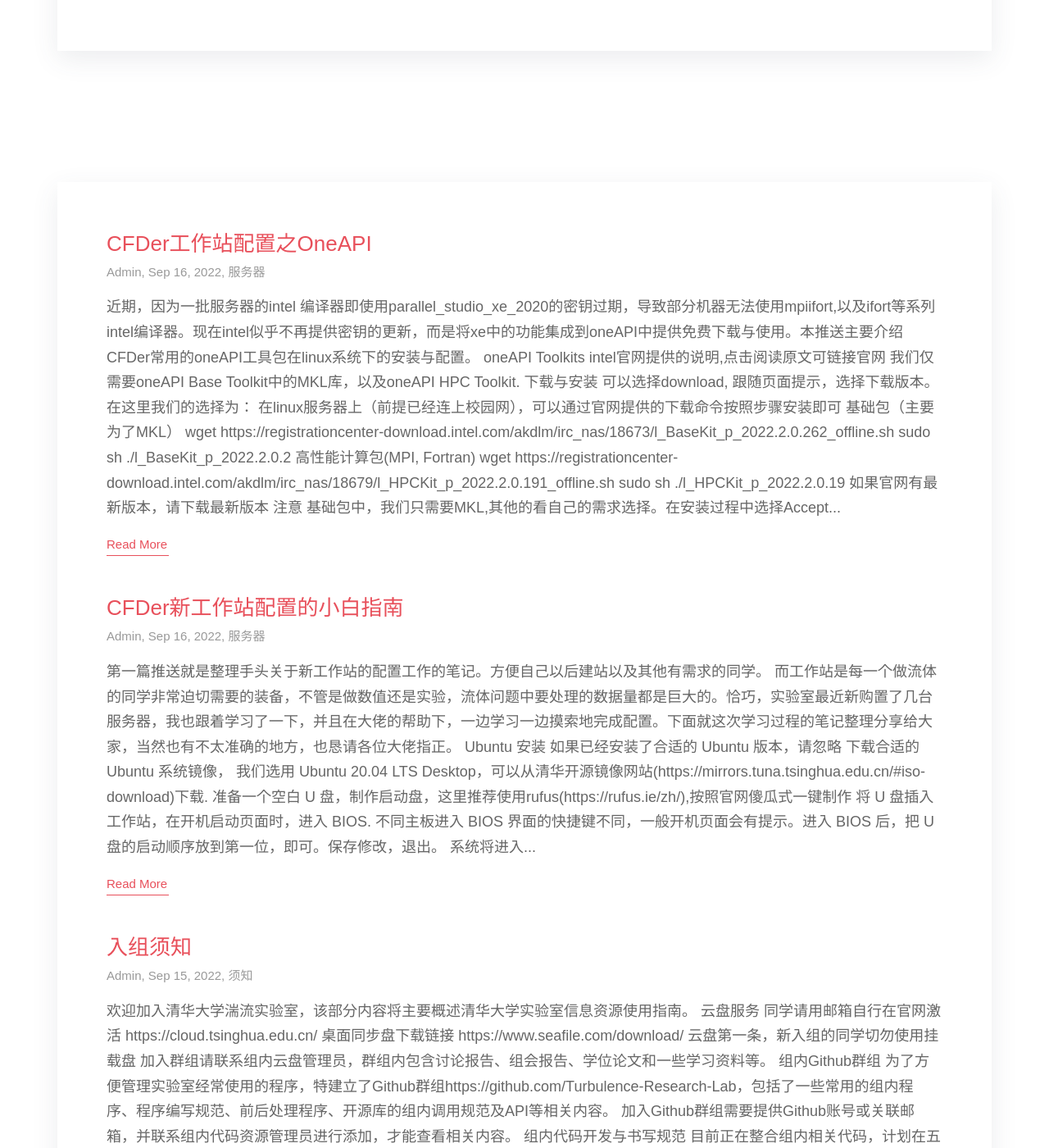
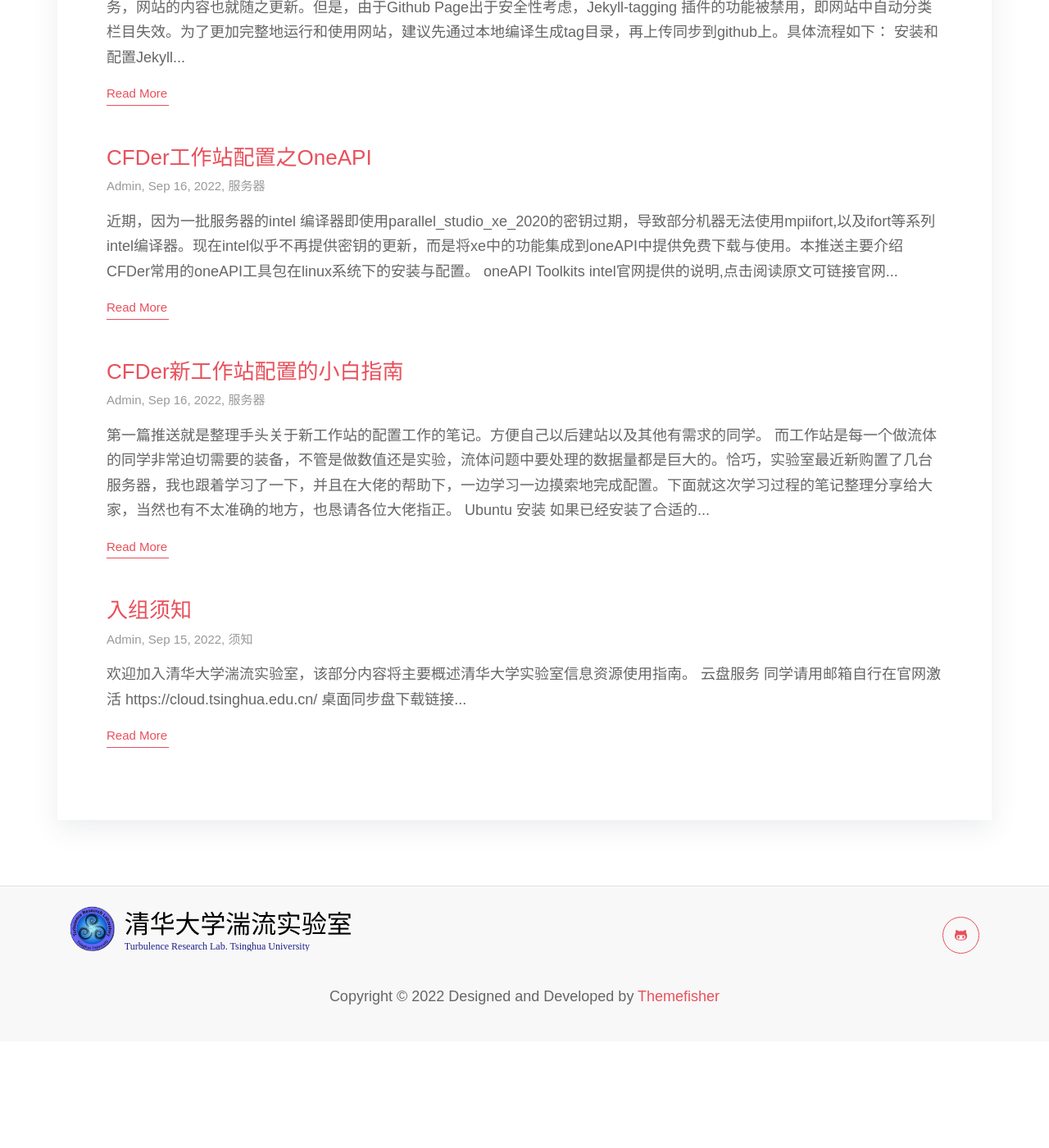
Before and after one commit to Turbulence-Research-Lab/Info, a Jekyll site: the page built from index.html, in a window 1280 px wide and 1400 px high, scrolled down 1345 px. Shown: the whole window at 82% size. Built offline with Jekyll 4.4.1, drawn with Linux system fonts in a browser that asks for light colours; some web fonts are replaced; the list of posts is cut into pages by our own code; after the commit the page ends 2615 px from its top, so only the background shows below that; some of the changed text lies outside the part shown.

Commit message:
修改首页post显示长度，添加新post

````diff
--- a/_data/parameters.yml
+++ b/_data/parameters.yml
@@ -13,6 +13,8 @@ menu:
         url : "/info/tag/须知"
       - name : 服务器
         url : "/info/tag/服务器"
+      - name : 网站管理
+        url : "/info/tag/网站管理"
 
   ##########################
 
--- a/_includes/post.html
+++ b/_includes/post.html
@@ -10,6 +10,6 @@
     {% endfor %}
     {% endif %}
   </div>
-  <p>{% assign curlyend = '}' %}{{ post.content | markdownify | strip_html | replace: "{% include JB/setup %", "" | replace: curlyend, "" | truncatewords: 30 }}</p>
+  <p>{% assign curlyend = '}' %}{{ post.content | markdownify | strip_html | replace: "{% include JB/setup %", "" | replace: curlyend, "" | truncatewords: 5 }}</p>
   <a href="{{ post.url | relative_url }}" class="btn btn-sm btn-transparent pl-0">read more</a>
 </article>
--- /dev/null
+++ b/_posts/2022-10-21-update-website.md
@@ -0,0 +1,55 @@
+---
+title:  "如何在信息门户上添加新内容"
+# image : "/assets/images/post/post-1.jpg"
+author: "Admin"
+date: 2022-10-21 11:12:58 +0600
+description : "配置新工作站"
+tags: [网站管理]
+---
+
+本网站采用Github Page自带的Jekyll服务。理论上可以直接在本网站[代码仓库](https://github.com/Turbulence-Research-Lab/info)中进行文件添加或者修改，待网站自动执行Jekyll服务，网站的内容也就随之更新。但是，由于Github Page出于安全性考虑，Jekyll-tagging 插件的功能被禁用，即网站中自动分类栏目失效。为了更加完整地运行和使用网站，建议先通过本地编译生成tag目录，再上传同步到github上。具体流程如下：
+
+## 安装和配置Jekyll
+
+可参考Jekyll官网下载和配置， [Jekyll中文官网](https://www.jekyll.com.cn/)
+
+### Ubuntu
+1. 在terminal中输入
+```bash
+sudo apt-get install ruby-full build-essential zlib1g-dev
+```
+2. 在~/.bashrc中添加gem的安装路径。
+可在terminal中输入：
+```
+echo '# Install Ruby Gems to ~/gems' >> ~/.bashrc
+echo 'export GEM_HOME="$HOME/gems"' >> ~/.bashrc
+echo 'export PATH="$HOME/gems/bin:$PATH"' >> ~/.bashrc
+source ~/.bashrc
+```
+3. 利用gem安装Jekyll:
+
+```
+gem install jekyll bundler
+```
+
+### Windows
+建议使用WSL子系统，WSL配置过程见[ubuntu子系统配置](https://zhuanlan.zhihu.com/p/76032647)，Jekyll安装和配置过程如上节。
+
+## 从Github上同步仓库到本地
+1. 从github远程仓库下载
+```
+git clone https://github.com/Turbulence-Research-Lab/info.git
+```
+如果网络不好，可用ssh下载，但需要自行配置ssh
+```
+git clone git@github.com:Turbulence-Research-Lab/info.git
+```
+2. 进入info目录
+```
+cd info
+```
+3. 运行
+```
+bundle exec jekyll serve
+```
+4. 在浏览器中查看[http://127.0.0.1:5555/info](http://127.0.0.1:5555/info)即可。
--- a/index.html
+++ b/index.html
@@ -27,6 +27,7 @@ layout: default
     <div class="row">
       <div class="col-lg-12 mx-auto px-0">
         <div class="bg-white shadow block">
+          <h5>置顶内容</h5>
           {% for post in paginator.posts %}
           {% if post.title == "入组须知" %}
           {% include post.html %}
--- a/tag/服务器/index.html
+++ /dev/null
@@ -1,183 +0,0 @@
-<!DOCTYPE html>
-<html lang="en-US">
-<head>
-  <meta charset="utf-8">
-  <title>清华大学湍流实验室信息门户</title>
-
-  <meta name="viewport" content="width=device-width, initial-scale=1, maximum-scale=1">
-  <meta name="description" content="Write an awesome description for your new site here. You can edit this line in _config.yml. It will appear in your document head meta (for Google search results) and in your feed.xml site description.">
-
-
-
-
-  <link rel="stylesheet" href="/info/assets/plugins/bootstrap/bootstrap.min.css">
-
-  <link rel="stylesheet" href="/info/assets/plugins/themify-icons/themify-icons.css">
-
-
-  <!-- Main Stylesheet -->
-  <link href="/info/assets/scss/style.css" rel="stylesheet">
-
-  <!--Favicon-->
-  <link rel="shortcut icon" href="/info/assets/images/favicon.png " type="image/x-icon">
-  <link rel="icon" href="/info/assets/images/favicon.png " type="image/x-icon">
-
-  <!-- google-analytics -->
-
-
-</head>
-
-<body>
-
-	<!-- navigation -->
-<header class="fixed-top navigation">
-  <div class="container">
-    <!-- navbar -->
-    <nav class="navbar navbar-expand-lg navbar-light bg-transparent">
-      <a class="navbar-brand" href="/info"><img class="img-fluid" src="/info/assets/images/logo.svg" alt="清华大学湍流实验室信息门户"></a>
-      <button class="navbar-toggler border-0" type="button" data-toggle="collapse" data-target="#navigation">
-        <i class="ti-menu h3"></i>
-      </button>
-
-      <div class="collapse navbar-collapse text-center" id="navigation">
-        <ul class="navbar-nav ml-auto">
-
-
-
-            <li class="nav-item">
-              <a class="nav-link" href="/info/">首页</a>
-            </li>
-
-
-
-
-            <li class="nav-item">
-              <a class="nav-link" href="/info/tools.html">工具</a>
-            </li>
-
-
-
-            <li class="nav-item dropdown">
-              <a class="nav-link dropdown-toggle" href="#" id="navbarDropdown"
-                role="button" data-toggle="dropdown" aria-haspopup="true" aria-expanded="false">
-                分类
-              </a>
-              <div class="dropdown-menu" aria-labelledby="navbarDropdown">
-
-                <a class="dropdown-item" href="/info/tag/须知">须知</a>
-
-                <a class="dropdown-item" href="/info/tag/服务器">服务器</a>
-
-              </div>
-            </li>
-
-
-        </ul>
-
-        <!-- search -->
-        <div class="search">
-          <button id="searchOpen" class="search-btn"><i class="ti-search"></i></button>
-          <div class="search-wrapper">
-            <form action="/info/search.html" class="h-100">
-              <input class="search-box px-4" id="search-box" name="query" type="search" placeholder="Type & Hit Enter...">
-            </form>
-            <button id="searchClose" class="search-close"><i class="ti-close text-dark"></i></button>
-          </div>
-        </div>
-
-      </div>
-    </nav>
-  </div>
-</header>
-<!-- /navigation -->
-	<div class="py-5 d-none d-lg-block"></div>
-	<!-- blog -->
-<section class="section">
-  <div class="container">
-    <div class="row">
-      <div class="col-lg-12 mx-auto px-0">
-        <h2 class="mb-4">Posts are showing from <span class="text-primary">服务器</span></h2>
-        <div class="bg-white shadow block">
-
-          <article class="mb-5">
-  <h2 class="h4"><a class="post-title" href="/info/post/oneapi.html">CFDer工作站配置之OneAPI</a></h2>
-  <div class="mb-3 post-meta">
-
-    <a href="/info/author/admin">Admin</a>,
-    Sep 16, 2022,
-
-
-    <a href="/info/tag/服务器">服务器</a>
-
-
-  </div>
-  <p>近期，因为一批服务器的intel 编译器即使用parallel_studio_xe_2020的密钥过期，导致部分机器无法使用mpiifort,以及ifort等系列intel编译器。现在intel似乎不再提供密钥的更新，而是将xe中的功能集成到oneAPI中提供免费下载与使用。本推送主要介绍CFDer常用的oneAPI工具包在linux系统下的安装与配置。 oneAPI Toolkits intel官网提供的说明,点击阅读原文可链接官网 我们仅需要oneAPI Base Toolkit中的MKL库，以及oneAPI HPC Toolkit. 下载与安装 可以选择download, 跟随页面提示，选择下载版本。在这里我们的选择为： 在linux服务器上（前提已经连上校园网），可以通过官网提供的下载命令按照步骤安装即可 基础包（主要为了MKL） wget https://registrationcenter-download.intel.com/akdlm/irc_nas/18673/l_BaseKit_p_2022.2.0.262_offline.sh sudo sh ./l_BaseKit_p_2022.2.0.2 高性能计算包(MPI, Fortran) wget https://registrationcenter-download.intel.com/akdlm/irc_nas/18679/l_HPCKit_p_2022.2.0.191_offline.sh sudo sh ./l_HPCKit_p_2022.2.0.19 如果官网有最新版本，请下载最新版本 注意 基础包中，我们只需要MKL,其他的看自己的需求选择。在安装过程中选择Accept...</p>
-  <a href="/info/post/oneapi.html" class="btn btn-sm btn-transparent pl-0">read more</a>
-</article>
-
-          <article class="mb-5">
-  <h2 class="h4"><a class="post-title" href="/info/post/CFDer-computers.html">CFDer新工作站配置的小白指南</a></h2>
-  <div class="mb-3 post-meta">
-
-    <a href="/info/author/admin">Admin</a>,
-    Sep 16, 2022,
-
-
-    <a href="/info/tag/服务器">服务器</a>
-
-
-  </div>
-  <p>第一篇推送就是整理手头关于新工作站的配置工作的笔记。方便自己以后建站以及其他有需求的同学。 而工作站是每一个做流体的同学非常迫切需要的装备，不管是做数值还是实验，流体问题中要处理的数据量都是巨大的。恰巧，实验室最近新购置了几台服务器，我也跟着学习了一下，并且在大佬的帮助下，一边学习一边摸索地完成配置。下面就这次学习过程的笔记整理分享给大家，当然也有不太准确的地方，也恳请各位大佬指正。 Ubuntu 安装 如果已经安装了合适的 Ubuntu 版本，请忽略 下载合适的 Ubuntu 系统镜像， 我们选用 Ubuntu 20.04 LTS Desktop，可以从清华开源镜像网站(https://mirrors.tuna.tsinghua.edu.cn/#iso-download)下载. 准备一个空白 U 盘，制作启动盘，这里推荐使用rufus(https://rufus.ie/zh/),按照官网傻瓜式一键制作 将 U 盘插入工作站，在开机启动页面时，进入 BIOS. 不同主板进入 BIOS 界面的快捷键不同，一般开机页面会有提示。进入 BIOS 后，把 U 盘的启动顺序放到第一位，即可。保存修改，退出。 系统将进入...</p>
-  <a href="/info/post/CFDer-computers.html" class="btn btn-sm btn-transparent pl-0">read more</a>
-</article>
-
-        </div>
-      </div>
-    </div>
-  </div>
-</section>
-<!-- /blog -->
-	<!-- footer -->
-<footer class="py-4 bg-light border-top">
-  <div class="container">
-    <div class="row justify-content-between align-items-center">
-      <div class="col-lg-4 text-center text-lg-left mb-4 mb-lg-0">
-        <a href="/info" class="d-block pb-3"><img src="/info/assets/images/logo.svg" class="img-fluid" alt="清华大学湍流实验室信息门户"></a>
-      </div>
-      <div class="col-lg-4 text-center mb-4 mb-lg-0">
-        <ul class="list-inline mb-0">
-
-        </ul>
-      </div>
-      <div class="col-lg-4 text-lg-right text-center mb-4 mb-lg-0">
-        <ul class="list-inline social-icon mb-0">
-
-          <li class="list-inline-item"><a href="https://github.com/Turbulence-Research-Lab"><i class="ti-github"></i></a></li>
-
-        </ul>
-      </div>
-    </div>
-    <div class="text-center mt-4">
-      <span><p>Copyright © 2022 Designed and Developed by <a href="https://themefisher.com">Themefisher</a></p>
-</span>
-    </div>
-  </div>
-</footer>
-<!-- /footer -->
-
-<!-- JS Plugins -->
-
-<script src="/info/assets/plugins/jQuery/jquery.min.js"></script>
-
-<script src="/info/assets/plugins/bootstrap/bootstrap.min.js"></script>
-
-<script src="/info/assets/plugins/search/lunr.min.js"></script>
-
-<script src="/info/assets/plugins/search/search.js"></script>
-
-
-<!-- Main Script -->
-<script src="/info/assets/js/script.js"></script>
-</body>
-
-</html>
--- a/tag/须知/index.html
+++ /dev/null
@@ -1,211 +0,0 @@
-<!DOCTYPE html>
-<html lang="en-US">
-<head>
-  <meta charset="utf-8">
-  <title>清华大学湍流实验室信息门户</title>
-
-  <meta name="viewport" content="width=device-width, initial-scale=1, maximum-scale=1">
-  <meta name="description" content="Write an awesome description for your new site here. You can edit this line in _config.yml. It will appear in your document head meta (for Google search results) and in your feed.xml site description.">
-
-
-
-
-  <link rel="stylesheet" href="/info/assets/plugins/bootstrap/bootstrap.min.css">
-
-  <link rel="stylesheet" href="/info/assets/plugins/themify-icons/themify-icons.css">
-
-
-  <!-- Main Stylesheet -->
-  <link href="/info/assets/scss/style.css" rel="stylesheet">
-
-  <!--Favicon-->
-  <link rel="shortcut icon" href="/info/assets/images/favicon.png " type="image/x-icon">
-  <link rel="icon" href="/info/assets/images/favicon.png " type="image/x-icon">
-
-  <!-- google-analytics -->
-
-
-</head>
-
-<body>
-
-	<!-- navigation -->
-<header class="fixed-top navigation">
-  <div class="container">
-    <!-- navbar -->
-    <nav class="navbar navbar-expand-lg navbar-light bg-transparent">
-      <a class="navbar-brand" href="/info"><img class="img-fluid" src="/info/assets/images/logo.svg" alt="清华大学湍流实验室信息门户"></a>
-      <button class="navbar-toggler border-0" type="button" data-toggle="collapse" data-target="#navigation">
-        <i class="ti-menu h3"></i>
-      </button>
-
-      <div class="collapse navbar-collapse text-center" id="navigation">
-        <ul class="navbar-nav ml-auto">
-
-
-
-            <li class="nav-item">
-              <a class="nav-link" href="/info/">首页</a>
-            </li>
-
-
-
-
-            <li class="nav-item">
-              <a class="nav-link" href="/info/tools.html">工具</a>
-            </li>
-
-
-
-            <li class="nav-item dropdown">
-              <a class="nav-link dropdown-toggle" href="#" id="navbarDropdown"
-                role="button" data-toggle="dropdown" aria-haspopup="true" aria-expanded="false">
-                分类
-              </a>
-              <div class="dropdown-menu" aria-labelledby="navbarDropdown">
-
-                <a class="dropdown-item" href="/info/tag/须知">须知</a>
-
-                <a class="dropdown-item" href="/info/tag/服务器">服务器</a>
-
-              </div>
-            </li>
-
-
-        </ul>
-
-        <!-- search -->
-        <div class="search">
-          <button id="searchOpen" class="search-btn"><i class="ti-search"></i></button>
-          <div class="search-wrapper">
-            <form action="/info/search.html" class="h-100">
-              <input class="search-box px-4" id="search-box" name="query" type="search" placeholder="Type & Hit Enter...">
-            </form>
-            <button id="searchClose" class="search-close"><i class="ti-close text-dark"></i></button>
-          </div>
-        </div>
-
-      </div>
-    </nav>
-  </div>
-</header>
-<!-- /navigation -->
-	<div class="py-5 d-none d-lg-block"></div>
-	<!-- blog -->
-<section class="section">
-  <div class="container">
-    <div class="row">
-      <div class="col-lg-12 mx-auto px-0">
-        <h2 class="mb-4">Posts are showing from <span class="text-primary">须知</span></h2>
-        <div class="bg-white shadow block">
-
-          <article class="mb-5">
-  <h2 class="h4"><a class="post-title" href="/info/post/welcome-to-trl.html">入组须知</a></h2>
-  <div class="mb-3 post-meta">
-
-    <a href="/info/author/admin">Admin</a>,
-    Sep 15, 2022,
-
-
-    <a href="/info/tag/须知">须知</a>
-
-
-  </div>
-  <p>欢迎加入清华大学湍流实验室，该部分内容将主要概述清华大学实验室信息资源使用指南。
-
-云盘服务
-
-
-    同学请用邮箱自行在官网激活
-https://cloud.tsinghua.edu.cn/
-
-
-    桌面同步盘下载链接
-https://www.seafile.com/download/
-
-
-    云盘第一条，新入组的同学切勿使用挂载盘
-
-
-
-    加入群组请联系组内云盘管理员，群组内包含讨论报告、组会报告、学位论文和一些学习资料等。
-
-
-
-组内Github群组
-为了方便管理实验室经常使用的程序，特建立了Github群组https://github.com/Turbulence-Research-Lab，包括了一些常用的组内程序、程序编写规范、前后处理程序、开源库的组内调用规范及API等相关内容。
-
-  加入Github群组需要提供Github账号或关联邮箱，并联系组内代码资源管理员进行添加，才能查看相关内容。
-
-
-组内代码开发与书写规范
-目前正在整合组内相关代码，计划在五年内(2022-2027)建成组内共享的代码库。方便组内同学与老师在此基础上开展更加深入、具有挑战和具有创造力的基础前沿科学研究。
-
-研发进展：
-
-  初步建立C++代码规范，具体参见https://github.com/Turbulence-Research-Lab/code_specification。
-  初步完成基于HDF5开源库的流场存储格式，包括c++并行/串行、 fortran串行版本，方便跨平台、跨语言读写数据(支持matlab, python, julia语言)，具体参见https://github.com/Turbulence-Research-Lab/trlpkg.
-  正在开发pencil型MPI转置和快速傅里叶变换的C++库
-
-
-开发建议：
-
-  祖传代码90%以上均为Fortran语言编写，尽管Fortran面向过程，语法简单，编译器优化程度高，程序员无需过多关注程序书写质量。但从长远来看，未来需要解决复杂问题，因此使用Fortran语言去完成复杂问题的难度较大，可维护性也比较堪忧。因此，如果你有重新开发代码的需求，我们不推荐也不建议首先使用Fortran语言。我们更建议你使用C++11以上的规范进行代码编写，并使用组内推荐的开源库和组内代码库，并尽可能遵循固定的代码规范和注释规范。当然，如果你没有重新开发代码的需求，我们更建议你不要轻易改动原来的Fortran程序，如果你所使用的代码已经有对应的C++版本，我们更鼓励你在C++版本上进行改进和完善。
-  如果有志向投入到程序开发，请联系组内代码资源管理员。
-
-
-未完待续。。。。。。
-</p>
-  <a href="/info/post/welcome-to-trl.html" class="btn btn-sm btn-transparent pl-0">read more</a>
-</article>
-
-        </div>
-      </div>
-    </div>
-  </div>
-</section>
-<!-- /blog -->
-	<!-- footer -->
-<footer class="py-4 bg-light border-top">
-  <div class="container">
-    <div class="row justify-content-between align-items-center">
-      <div class="col-lg-4 text-center text-lg-left mb-4 mb-lg-0">
-        <a href="/info" class="d-block pb-3"><img src="/info/assets/images/logo.svg" class="img-fluid" alt="清华大学湍流实验室信息门户"></a>
-      </div>
-      <div class="col-lg-4 text-center mb-4 mb-lg-0">
-        <ul class="list-inline mb-0">
-
-        </ul>
-      </div>
-      <div class="col-lg-4 text-lg-right text-center mb-4 mb-lg-0">
-        <ul class="list-inline social-icon mb-0">
-
-          <li class="list-inline-item"><a href="https://github.com/Turbulence-Research-Lab"><i class="ti-github"></i></a></li>
-
-        </ul>
-      </div>
-    </div>
-    <div class="text-center mt-4">
-      <span><p>Copyright © 2022 Designed and Developed by <a href="https://themefisher.com">Themefisher</a></p>
-</span>
-    </div>
-  </div>
-</footer>
-<!-- /footer -->
-
-<!-- JS Plugins -->
-
-<script src="/info/assets/plugins/jQuery/jquery.min.js"></script>
-
-<script src="/info/assets/plugins/bootstrap/bootstrap.min.js"></script>
-
-<script src="/info/assets/plugins/search/lunr.min.js"></script>
-
-<script src="/info/assets/plugins/search/search.js"></script>
-
-
-<!-- Main Script -->
-<script src="/info/assets/js/script.js"></script>
-</body>
-
-</html>
````
Also changed, not shown: README.md, README_template.md (added).
